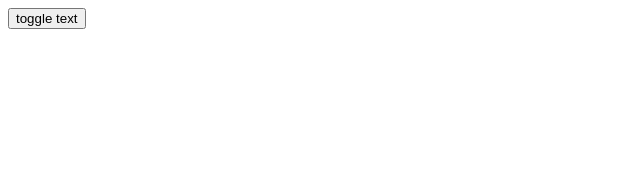
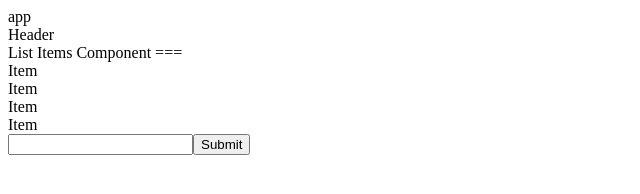
Before and after one commit to addpadding/UCA-76-React-, a website: page public/index.html in a window 1280 px wide. Shown: the whole page, without its empty margins (0-640 px from the left). Drawn offline with nearby package versions, Linux system fonts and the light colour scheme.

Commit message:
lesson-79 = React - Part 4 => End

```diff
--- a/public/index.html
+++ b/public/index.html
@@ -5,7 +5,7 @@
     <meta charset="UTF-8">
     <meta http-equiv="X-UA-Compatible" content="IE=edge">
     <meta name="viewport" content="width=device-width, initial-scale=1.0">
-    <title>78</title>
+    <title>79</title>
 
 </head>
 
--- a/public/js/main.js
+++ b/public/js/main.js
@@ -1,74 +1,138 @@
 "use strict";
 
-// var myInputValue;
+var _createClass = function () { function defineProperties(target, props) { for (var i = 0; i < props.length; i++) { var descriptor = props[i]; descriptor.enumerable = descriptor.enumerable || false; descriptor.configurable = true; if ("value" in descriptor) descriptor.writable = true; Object.defineProperty(target, descriptor.key, descriptor); } } return function (Constructor, protoProps, staticProps) { if (protoProps) defineProperties(Constructor.prototype, protoProps); if (staticProps) defineProperties(Constructor, staticProps); return Constructor; }; }();
 
-// var allItem = [];
+function _classCallCheck(instance, Constructor) { if (!(instance instanceof Constructor)) { throw new TypeError("Cannot call a class as a function"); } }
 
-// $("").toggle()
+function _possibleConstructorReturn(self, call) { if (!self) { throw new ReferenceError("this hasn't been initialised - super() hasn't been called"); } return call && (typeof call === "object" || typeof call === "function") ? call : self; }
 
-// var handelInputChange = (e) => {
-//     myInputValue = e.target.value
-// }
+function _inherits(subClass, superClass) { if (typeof superClass !== "function" && superClass !== null) { throw new TypeError("Super expression must either be null or a function, not " + typeof superClass); } subClass.prototype = Object.create(superClass && superClass.prototype, { constructor: { value: subClass, enumerable: false, writable: true, configurable: true } }); if (superClass) Object.setPrototypeOf ? Object.setPrototypeOf(subClass, superClass) : subClass.__proto__ = superClass; }
 
-// var handelFormsSubmit = (e) => {
-//     e.preventDefault();
-//     allItem.push(myInputValue)
-//     console.log(allItem)
-//     e.target.elements[0].value = "";
-//     render()
-// }
+// 79
 
+// components
 
-// function render() {
+var App = function (_React$Component) {
+    _inherits(App, _React$Component);
 
-//     let content = (
-//         <div>
+    function App() {
+        _classCallCheck(this, App);
 
-//             <form onSubmit={handelFormsSubmit} >
-//                 <input type="text" onChange={handelInputChange} />
-//                 <input type="submit" />
-//             </form>
+        return _possibleConstructorReturn(this, (App.__proto__ || Object.getPrototypeOf(App)).apply(this, arguments));
+    }
 
-//             <ul>
-//                 {
-//                     allItem.length ? allItem.map((item) => <li> {item} </li>) : ""
-//                 }
+    _createClass(App, [{
+        key: "render",
+        value: function render() {
+            return React.createElement(
+                "div",
+                { className: "app" },
+                "app",
+                React.createElement(Header, null),
+                React.createElement(ListItems, null),
+                React.createElement(AddItem, null)
+            );
+        }
+    }]);
 
-//             </ul>
+    return App;
+}(React.Component);
 
-//         </div>
-//     )
+var Header = function (_React$Component2) {
+    _inherits(Header, _React$Component2);
 
-//     ReactDOM.render(content, document.getElementById("app"))
+    function Header() {
+        _classCallCheck(this, Header);
 
-// }
-// render()
+        return _possibleConstructorReturn(this, (Header.__proto__ || Object.getPrototypeOf(Header)).apply(this, arguments));
+    }
 
-var toggle = false;
+    _createClass(Header, [{
+        key: "render",
+        value: function render() {
+            return React.createElement(
+                "header",
+                null,
+                " Header "
+            );
+        }
+    }]);
 
-var toggleText = function toggleText() {
-    toggle = !toggle;
-    render();
-};
+    return Header;
+}(React.Component);
 
-function render() {
-    console.log(toggle);
+var ListItems = function (_React$Component3) {
+    _inherits(ListItems, _React$Component3);
 
-    var content = React.createElement(
-        "div",
-        null,
-        React.createElement(
-            "button",
-            { onClick: toggleText },
-            " toggle text "
-        ),
-        toggle ? React.createElement(
-            "p",
-            null,
-            " this is text "
-        ) : ""
-    );
+    function ListItems() {
+        _classCallCheck(this, ListItems);
 
-    ReactDOM.render(content, document.getElementById("app"));
-}
-render();
+        return _possibleConstructorReturn(this, (ListItems.__proto__ || Object.getPrototypeOf(ListItems)).apply(this, arguments));
+    }
+
+    _createClass(ListItems, [{
+        key: "render",
+        value: function render() {
+            return React.createElement(
+                "div",
+                null,
+                "List Items Component ===",
+                React.createElement(Item, null),
+                React.createElement(Item, null),
+                React.createElement(Item, null),
+                React.createElement(Item, null)
+            );
+        }
+    }]);
+
+    return ListItems;
+}(React.Component);
+
+var Item = function (_React$Component4) {
+    _inherits(Item, _React$Component4);
+
+    function Item() {
+        _classCallCheck(this, Item);
+
+        return _possibleConstructorReturn(this, (Item.__proto__ || Object.getPrototypeOf(Item)).apply(this, arguments));
+    }
+
+    _createClass(Item, [{
+        key: "render",
+        value: function render() {
+            return React.createElement(
+                "div",
+                null,
+                "Item"
+            );
+        }
+    }]);
+
+    return Item;
+}(React.Component);
+
+var AddItem = function (_React$Component5) {
+    _inherits(AddItem, _React$Component5);
+
+    function AddItem() {
+        _classCallCheck(this, AddItem);
+
+        return _possibleConstructorReturn(this, (AddItem.__proto__ || Object.getPrototypeOf(AddItem)).apply(this, arguments));
+    }
+
+    _createClass(AddItem, [{
+        key: "render",
+        value: function render() {
+            return React.createElement(
+                "form",
+                null,
+                React.createElement("input", { type: "text" }),
+                React.createElement("input", { type: "submit" })
+            );
+        }
+    }]);
+
+    return AddItem;
+}(React.Component);
+
+ReactDOM.render(React.createElement(App, null), document.getElementById("app"));
```
Also changed, not shown: src/index.js (+45 -56 lines).
